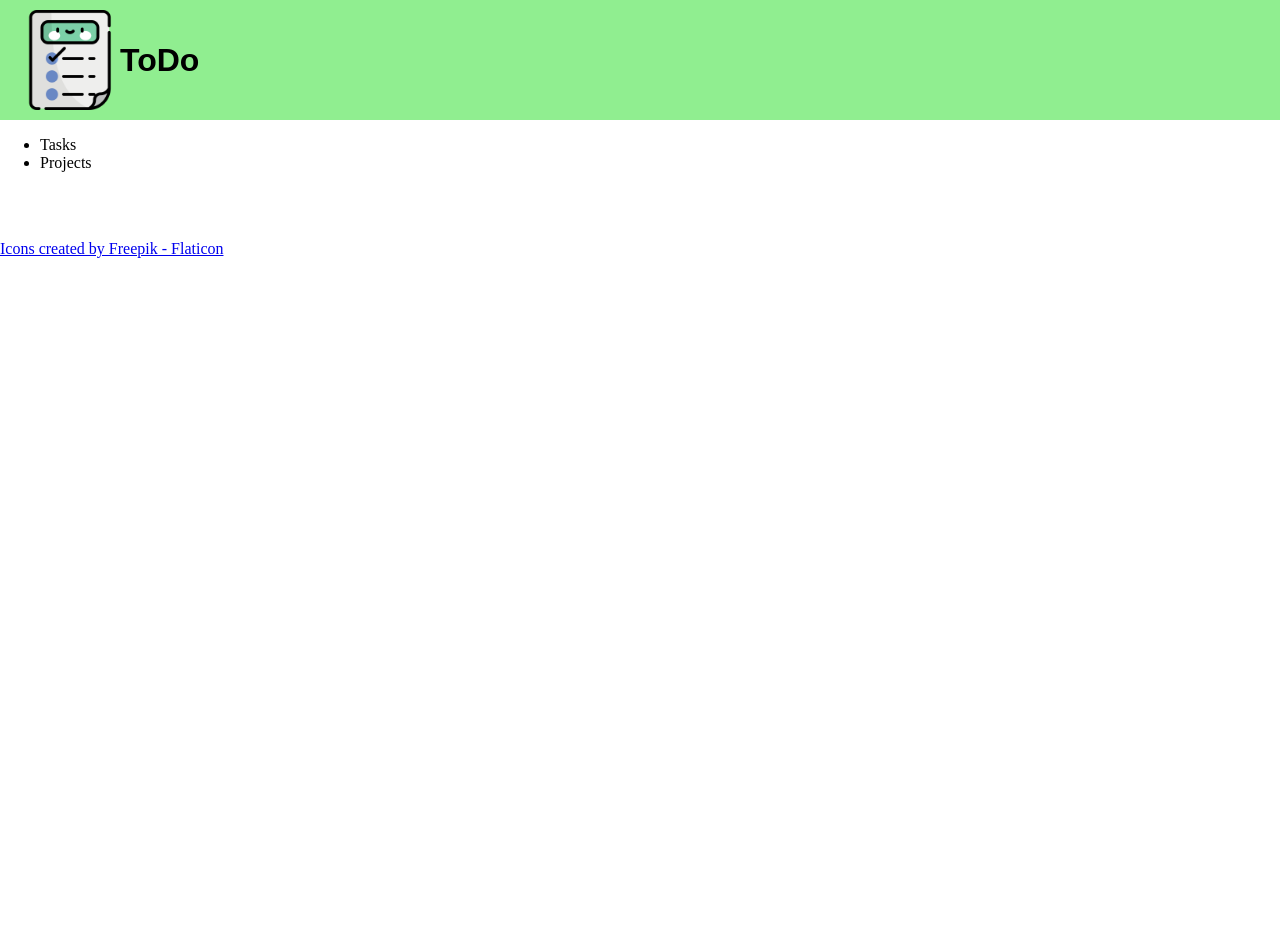
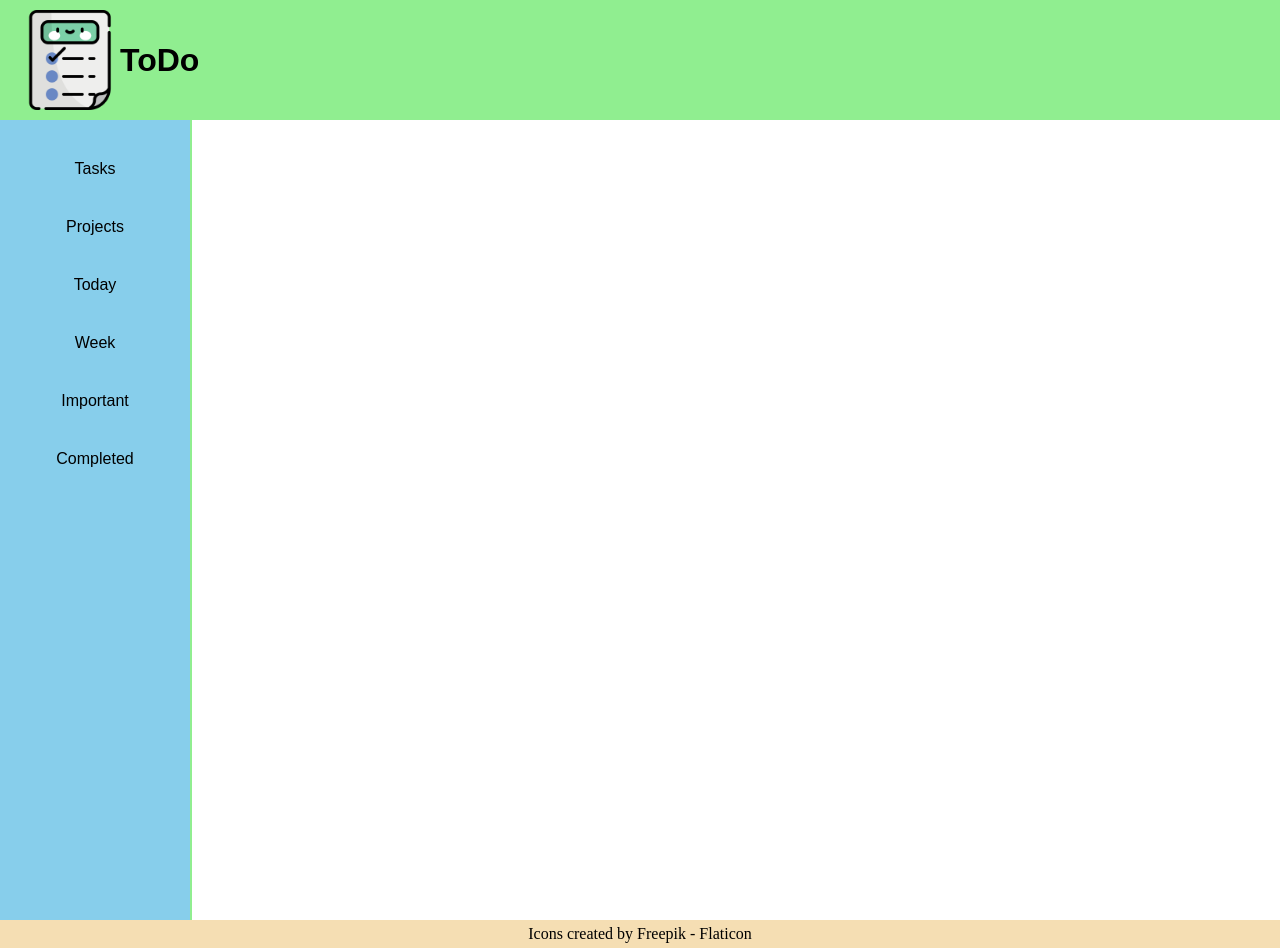
Before and after one commit to Charn11/todo_list, a website built with webpack: page dist/index.html in a window 1280 px wide. Before the commit the page ends 800 px from the top, so only its background shows below. Built offline with Linux system fonts and the light colour scheme.

Commit message:
add page layout

```diff
--- a/src/style.css
+++ b/src/style.css
@@ -7,13 +7,14 @@ body{
 }
 #main-cont{
     display: grid;
-    grid-template-rows: repeat(auto-fit, minmax(120px, max-content));
+    grid-template-rows: repeat(auto-fit, minmax(min-content, max-content));
     margin: 0px;
     min-height: 100vh;
 }
 #header{
     display: grid;
     grid-template-columns: repeat(2, minmax(50px,100px));
+    padding: 10px 0px;
     background-color: lightgreen;
 }
 #title{
@@ -32,5 +33,38 @@ body{
 }
 #content{
     display: grid;
-    grid-template-columns: repeat(auto-fit, minmax(150px,1fr));
+    height: 100vh;
+    grid-template-columns: 15% 85%;
 }
+.nav-ul{
+    list-style: none;
+    width: 100%;
+    margin: 0;
+    padding: 0;
+}
+.nav-ul>li{
+    font-family: Arial, Helvetica, sans-serif;
+    text-align: center;
+    padding: 20px 0px;
+    width: 100%;
+}
+.nav-ul>li:hover{
+    background-color: lightgrey;
+}
+#nav-bar{
+    display: flex;
+    padding: 20px 0px;
+    background-color: skyblue;
+    border-right: solid 2px lightgreen;
+}
+#footer{
+    display: flex;
+    width: 100%;
+    padding: 5px 0px;
+    justify-content: center;
+    background-color: wheat;
+}
+a{
+    text-decoration: none;
+    color: black;
+}
```
Also changed, not shown: dist/index.html, dist/main.js.
